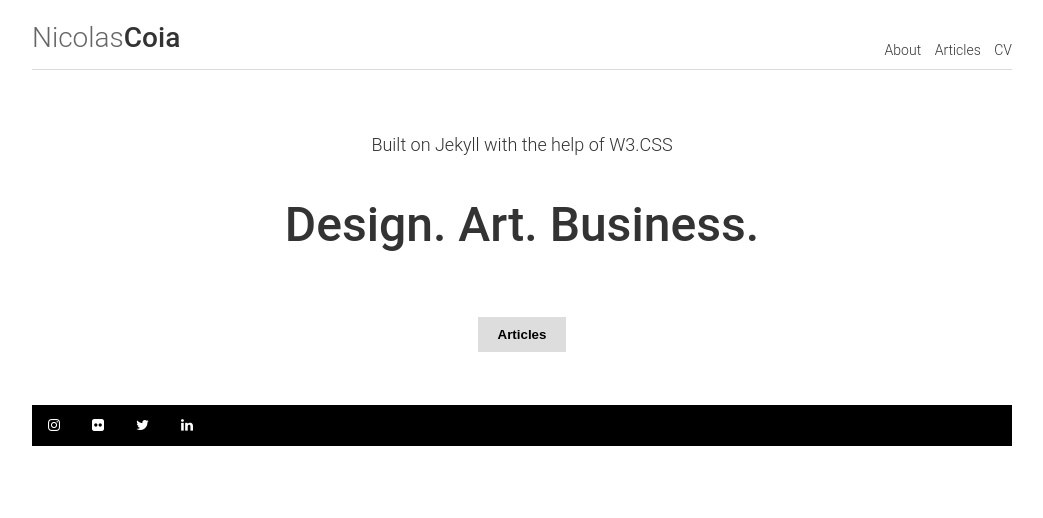
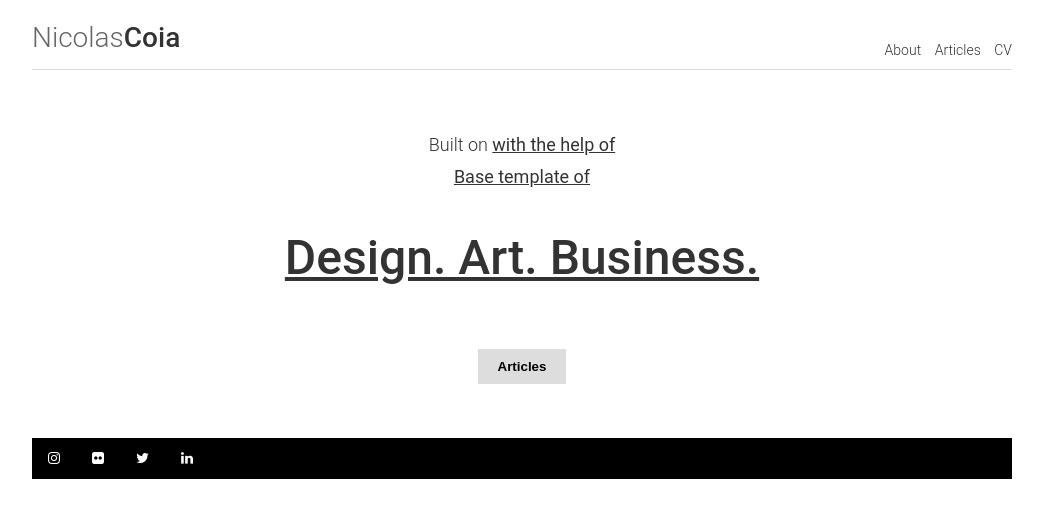
Before and after one commit to dyutibarma/monochrome, a Jekyll site: the page built from index.html, in a window 1280 px wide. Shown: the top 518 px of the page, without its empty margins (118-1161 px from the left). Built offline with Jekyll 4.4.1, drawn with Linux system fonts in a browser that asks for light colours; the list of posts is cut into pages by our own code.

Commit message:
Update index.html

```diff
--- a/index.html
+++ b/index.html
@@ -4,7 +4,7 @@ layout: default
 <header class="w3-container w3-theme w3-padding" id="myHeader">
   <i onclick="w3_open()" class="w3-xlarge w3-theme"></i>
   <div class="w3-center">
-  <h4>Built on Jekyll with the help of W3.CSS</h4>
+  <h4>Built on <a href="https://jekyllrb.com/"Jekyll"</a> with the help of <a href="https://www.w3schools.com/"W3.CSS</a><br>Base template of <a href="https://dyutibarma.github.io/monochrome/about"Monochrome</a></h4>
   <h1 class="w3-xxxlarge">Design. Art. Business.</h1>
     <div class="w3-padding-32">
       <button class="button" onclick="location.href = 'https://coianac.github.io/articles'" style="font-weight:900;">Articles</button>
```
